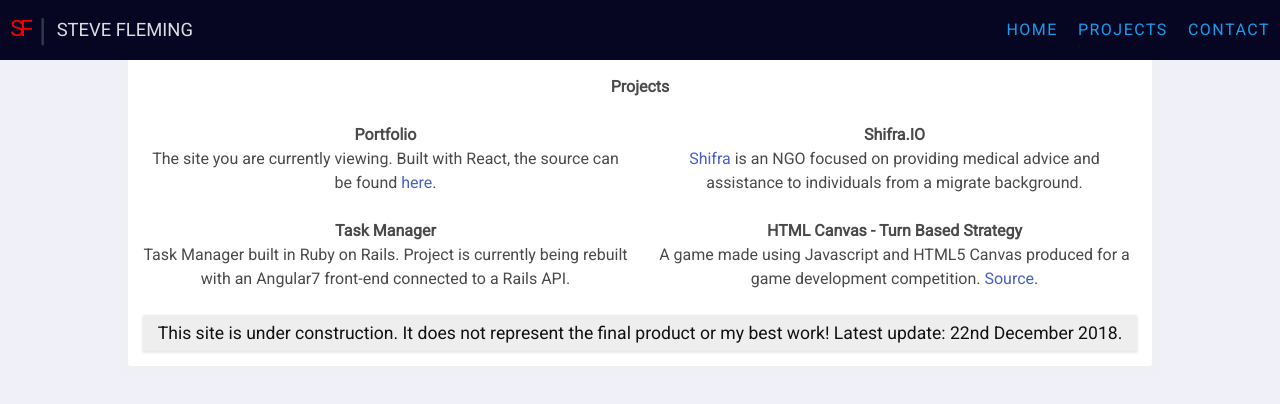
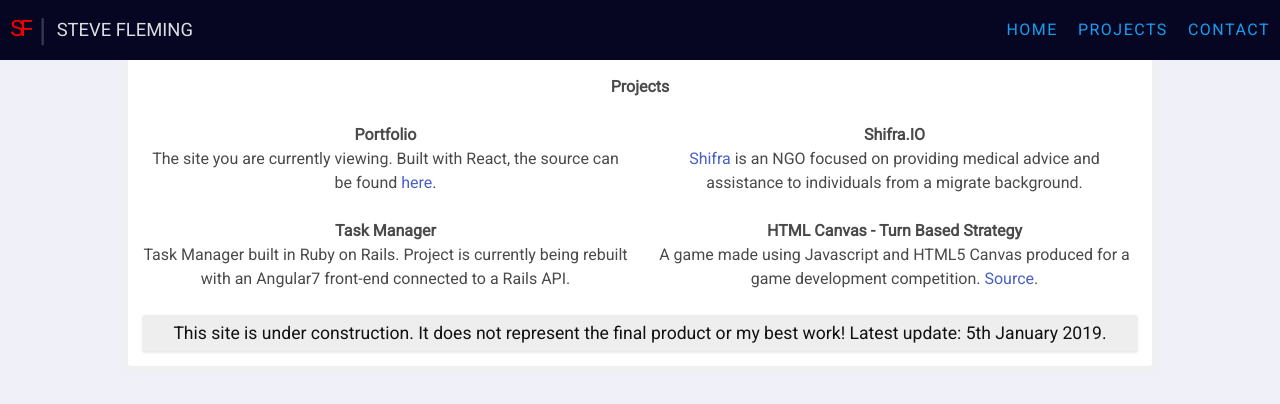
Before and after one commit to StephenFleming96/sf-portfolio, a React app: page /projects in a window 1280 px wide. Shown: the top 404 px of the page. Built offline with nearby package versions, Linux system fonts and the light colour scheme.

Commit message:
update date on footer

```diff
--- a/src/components/footer.js
+++ b/src/components/footer.js
@@ -6,7 +6,7 @@ const Footer = () => (
     <div class="site-in-progress-warning">
       <p>
         This site is under construction. It does not represent the final product
-        or my best work! Latest update: 22nd December 2018.
+        or my best work! Latest update: 5th January 2019.
       </p>
     </div>
   </div>
```
